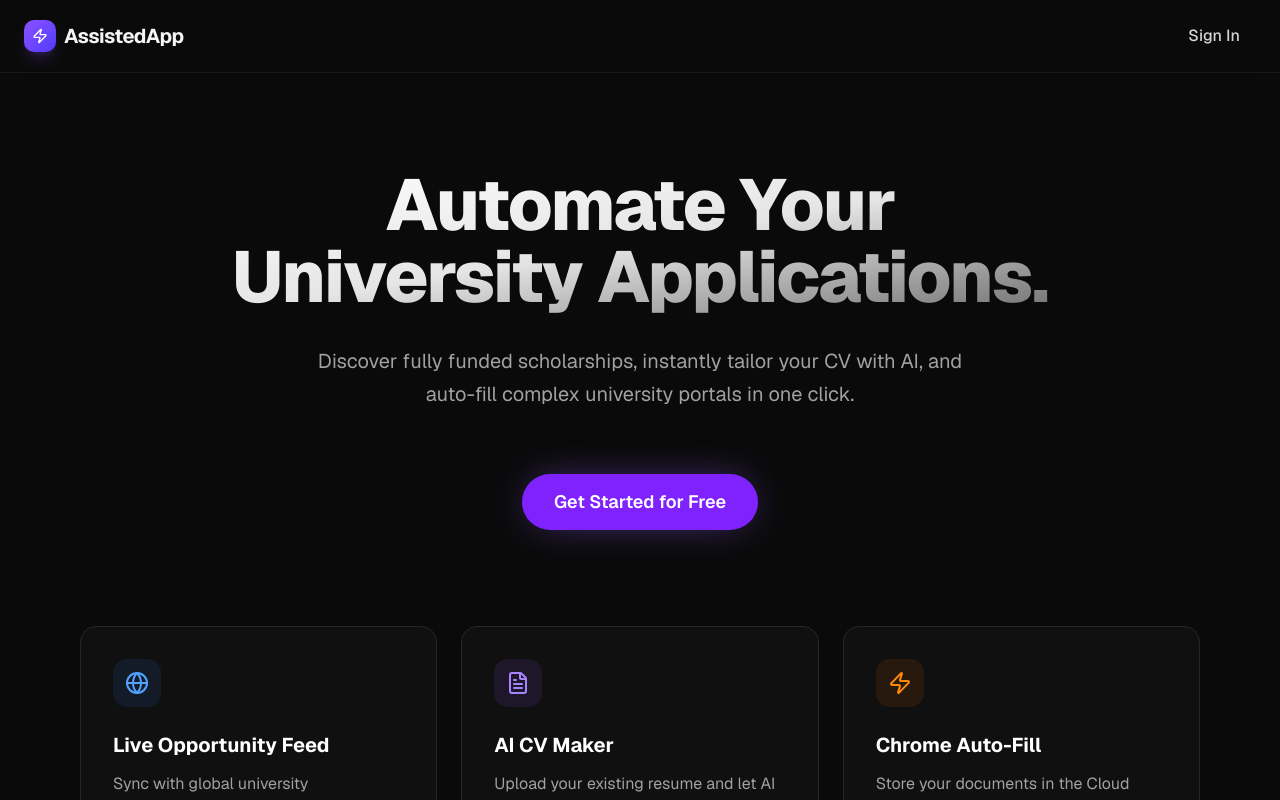
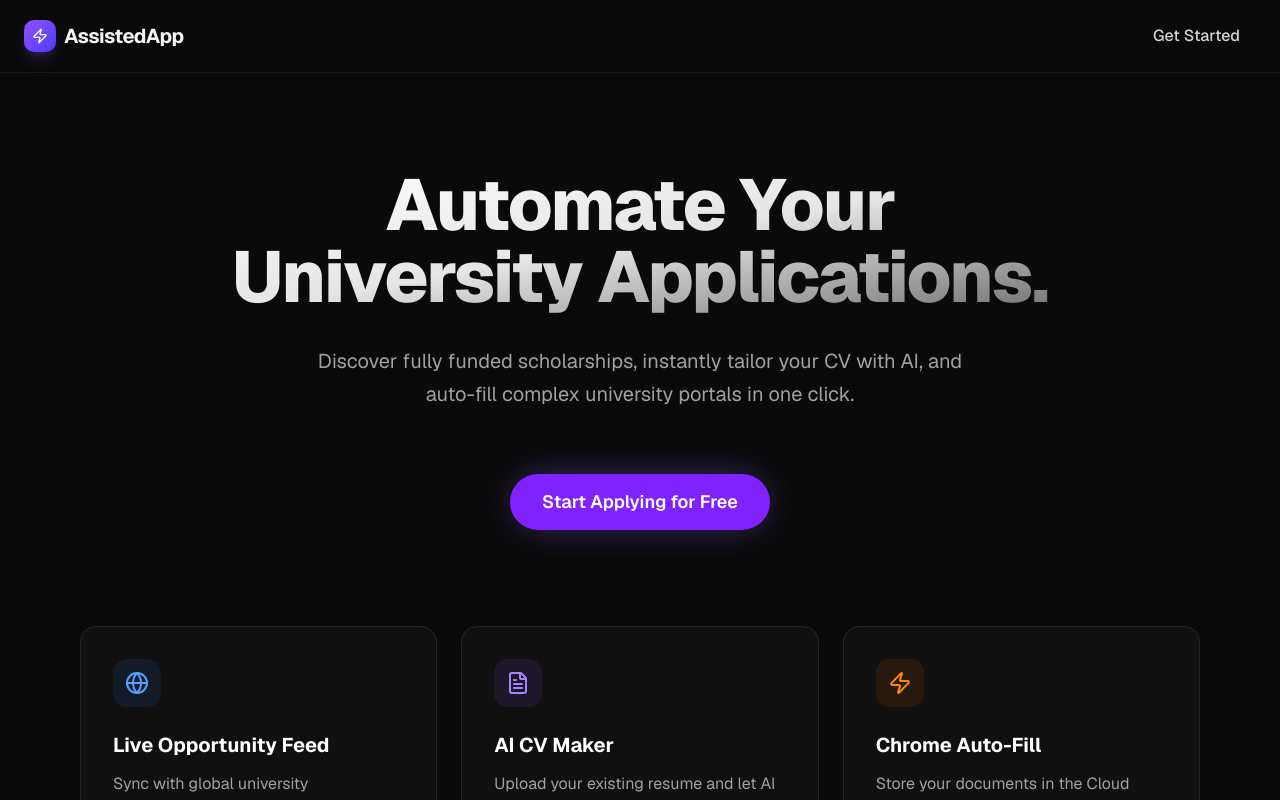
Before and after one commit to biniyaminr/University-Automation-App, a Next.js app: page / in a window 1280 px wide. Shown: the top 800 px of the page. Built offline with nearby package versions, Linux system fonts and the light colour scheme; no server answers.

Commit message:
style: update landing page CTA copy for better conversion

```diff
--- a/src/app/page.tsx
+++ b/src/app/page.tsx
@@ -19,14 +19,14 @@ export default function LandingPage() {
           <SignedOut>
             <SignUpButton mode="modal">
               <button className="text-neutral-300 hover:text-white hover:bg-neutral-800 px-4 py-2 rounded-md transition-colors font-medium">
-                Sign In
+                Get Started
               </button>
             </SignUpButton>
           </SignedOut>
           <SignedIn>
             <Link href="/dashboard">
               <button className="bg-neutral-800 text-white hover:bg-neutral-700 px-4 py-2 rounded-md transition-colors font-medium">
-                Go to Dashboard
+                Mission Control
               </button>
             </Link>
           </SignedIn>
@@ -50,14 +50,14 @@ export default function LandingPage() {
             <SignedOut>
               <SignUpButton mode="modal">
                 <button className="h-14 px-8 text-lg font-semibold bg-violet-600 hover:bg-violet-500 text-white rounded-full shadow-[0_0_40px_-10px_rgba(139,92,246,0.6)] transition-all hover:scale-105">
-                  Get Started for Free
+                  Start Applying for Free
                 </button>
               </SignUpButton>
             </SignedOut>
             <SignedIn>
               <Link href="/dashboard">
                 <button className="h-14 px-8 text-lg font-semibold bg-violet-600 hover:bg-violet-500 text-white rounded-full shadow-[0_0_40px_-10px_rgba(139,92,246,0.6)] transition-all hover:scale-105">
-                  Go to Dashboard
+                  Mission Control
                 </button>
               </Link>
             </SignedIn>
```
